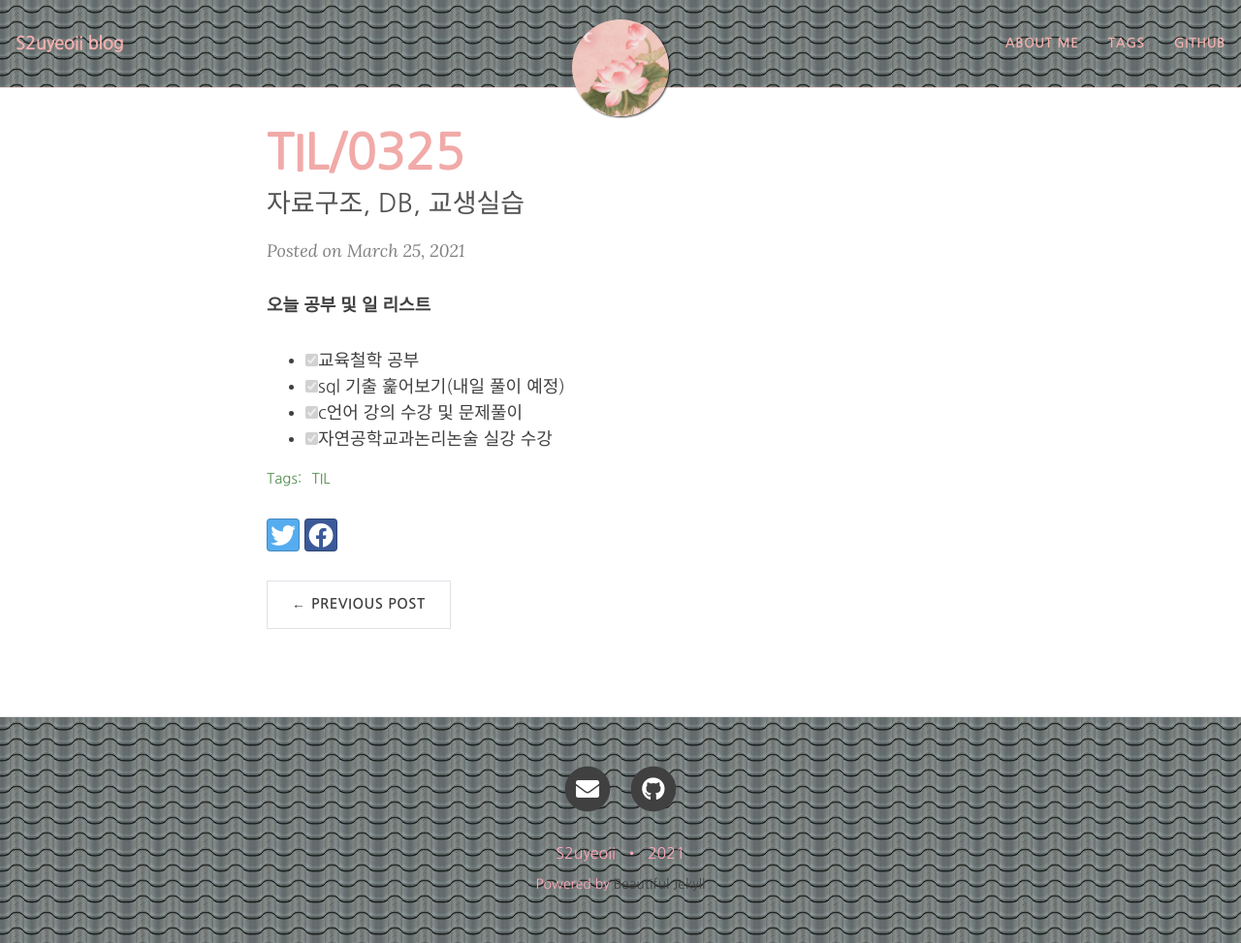
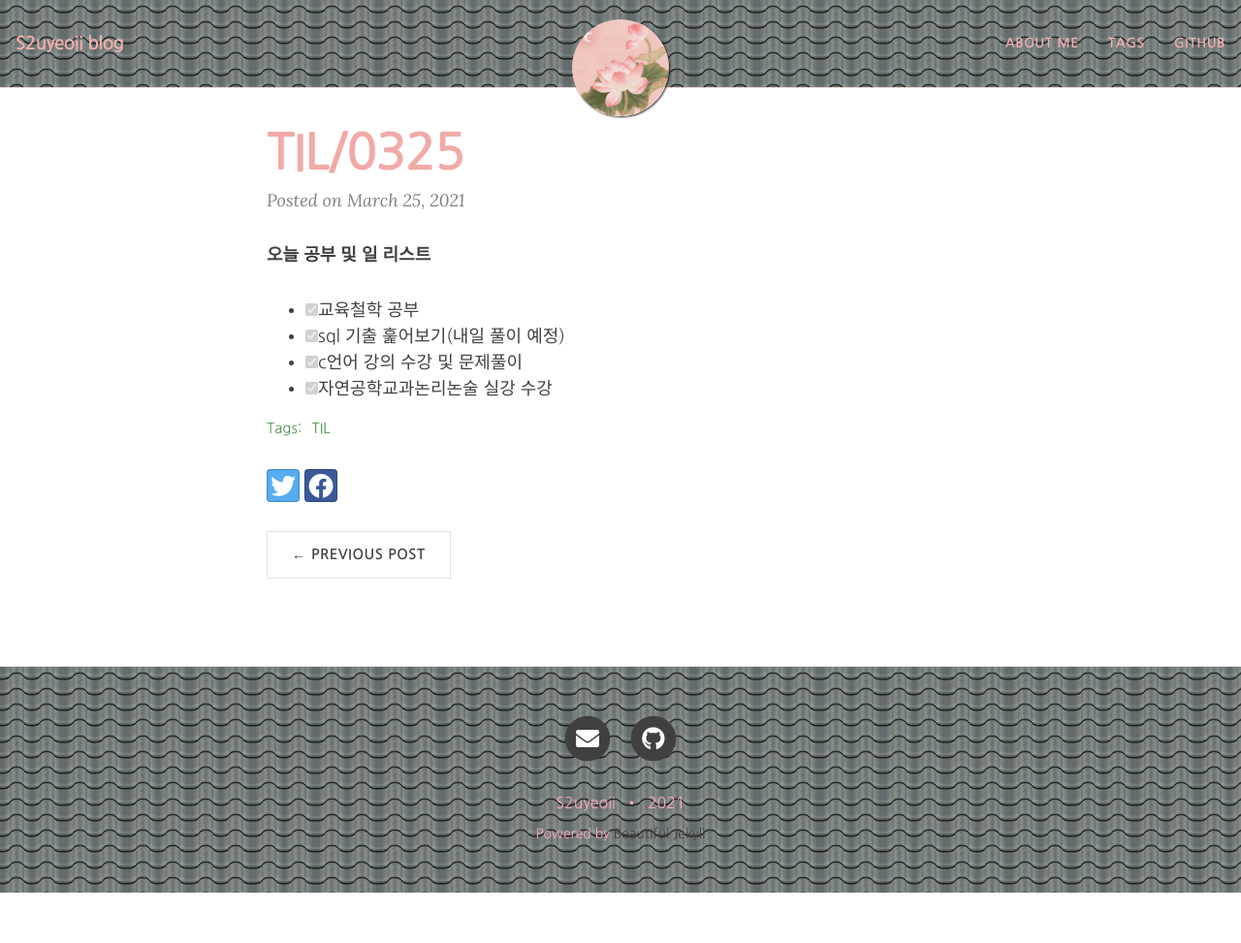
Before and after one commit to yeoneed/yeoneed.github.io, a Jekyll site: the page built from _posts/2021-03-25-TIL-0325.md, in a window 1280 px wide and 973 px high. Shown: the whole window at 97% size. Built offline with Jekyll 4.4.1, drawn with Linux system fonts in a browser that asks for light colours; nearby versions of some CDN libraries; some web fonts are replaced; comment, search, counter and statistics services are not loaded.

Commit message:
Update 2021-03-25-TIL-0325.md

```diff
--- a/_posts/2021-03-25-TIL-0325.md
+++ b/_posts/2021-03-25-TIL-0325.md
@@ -1,12 +1,12 @@
 ---
 layout: post
 title: TIL/0325
-subtitle: 자료구조, DB, 교생실습
+subtitle:
 comments: true
 tags: [TIL]
 
 ---
-**오늘 공부 및  일 리스트**
+**오늘 공부 및 일 리스트**
 
  - [x] 교육철학 공부
  - [x] sql 기출 훑어보기(내일 풀이 예정)
```
